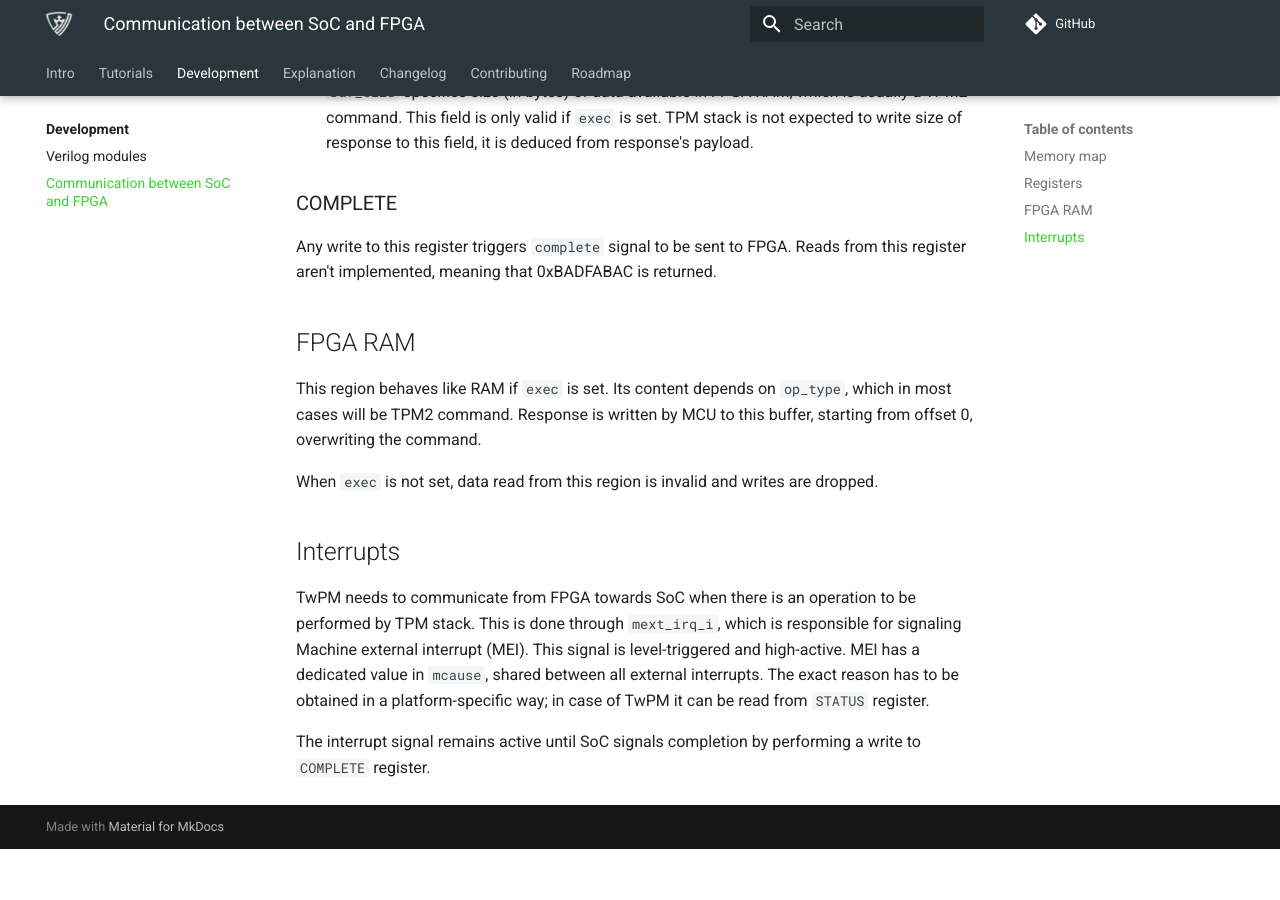
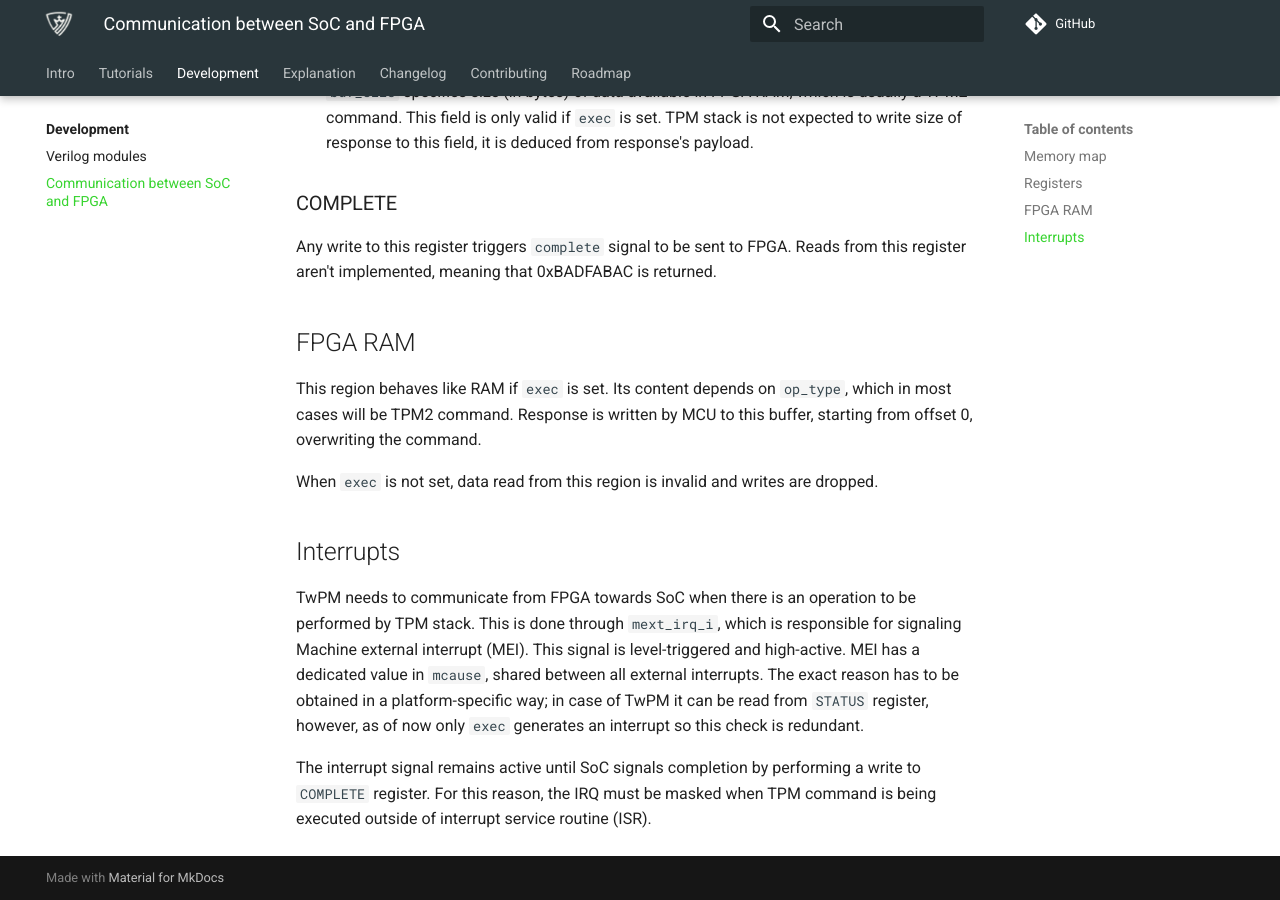
Before and after one commit to Dasharo/twpm-docs, an MkDocs documentation site: the page built from docs/development/soc_fpga_communication.md, in a window 1280 px wide and 900 px high, scrolled down 2180 px. Built offline with MkDocs 1.6.1 and Material for MkDocs 9.7.7, drawn with Linux system fonts in a browser that asks for light colours; comment, search, counter and statistics services are not loaded; before the commit the page ends 3029 px from its top, so only the background shows below that.

Commit message:
development/soc_fpga_communication.md: improve interrupts section
Interrupts must be masked after a command is received, otherwise IRS
would keep being invoked, which would effectively block any progress
in command execution.

Signed-off-by: Krystian Hebel <krystian.hebel@3mdeb.com>

```diff
--- a/docs/development/soc_fpga_communication.md
+++ b/docs/development/soc_fpga_communication.md
@@ -89,7 +89,9 @@ performed by TPM stack. This is done through `mext_irq_i`, which is responsible
 for signaling Machine external interrupt (MEI). This signal is level-triggered
 and high-active. MEI has a dedicated value in `mcause`, shared between all
 external interrupts. The exact reason has to be obtained in a platform-specific
-way; in case of TwPM it can be read from `STATUS` register.
+way; in case of TwPM it can be read from `STATUS` register, however, as of now
+only `exec` generates an interrupt so this check is redundant.
 
 The interrupt signal remains active until SoC signals completion by performing
-a write to `COMPLETE` register.
+a write to `COMPLETE` register. For this reason, the IRQ must be masked when TPM
+command is being executed outside of interrupt service routine (ISR).
```
